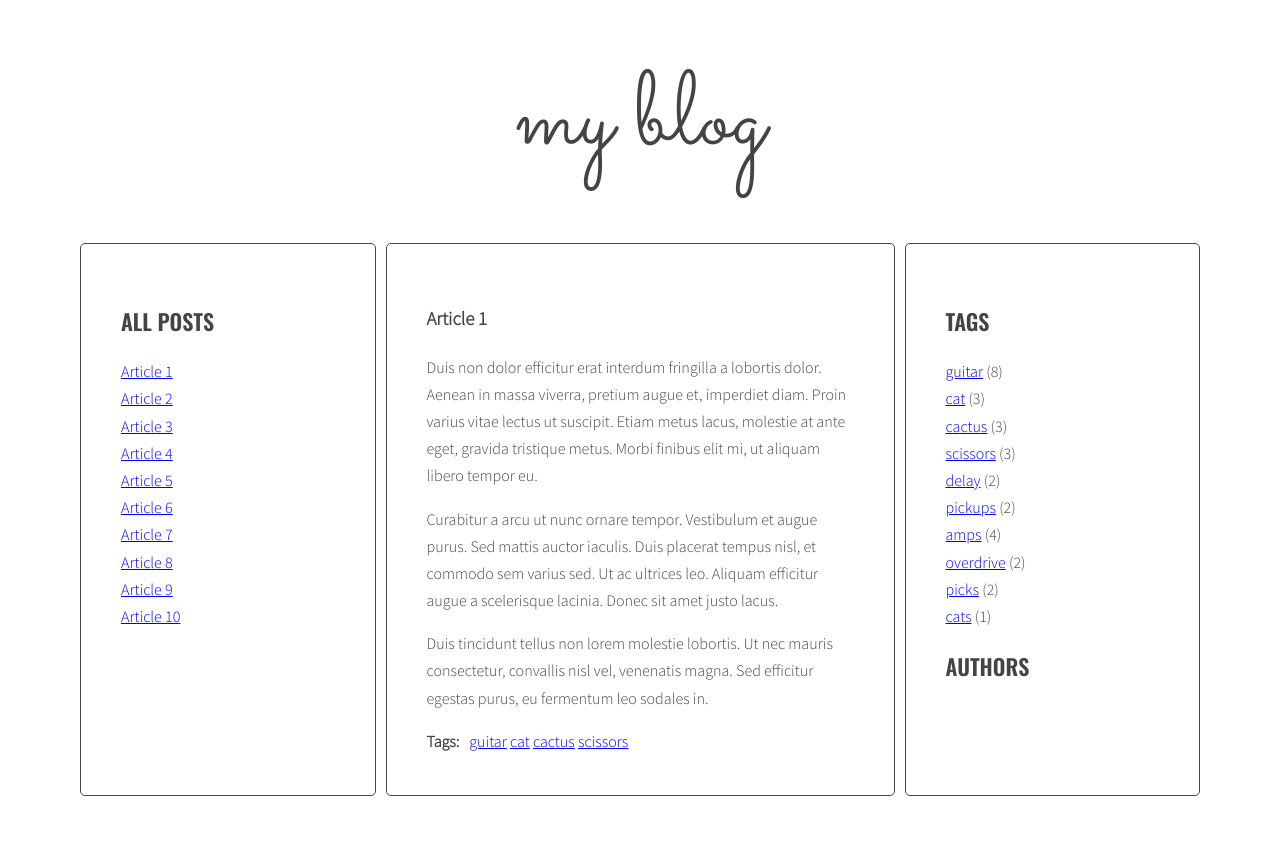
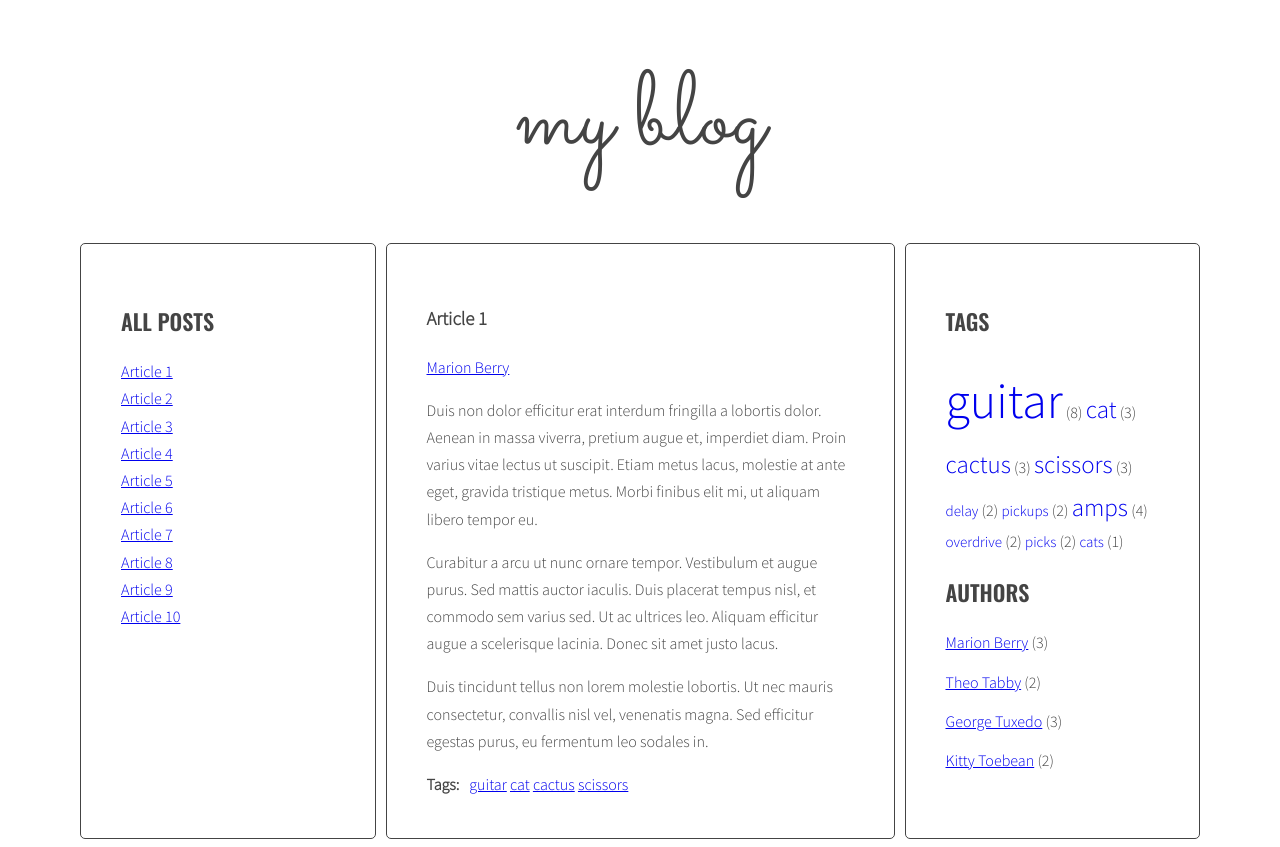
Before and after one commit to gombroo/javascript-blog, a website: page index.html in a window 1280 px wide. Before the commit the page ends 804 px from the top, so only its background shows below. Drawn offline with nearby package versions, Linux system fonts and the light colour scheme.

Commit message:
Fix authors list in sidebar

```diff
--- a/index.html
+++ b/index.html
@@ -244,7 +244,7 @@
 
     <script id="template-author-cloud-link" type="text/x-handlebars-template">
       {{#each authors}}
-      <li><a href="#author-{{ author }}" class="{{className}}" ><span>{{ author }}</span></a></li>
+      <li><a href="#author-{{ author }}" class="{{className}}" ><span>{{ author }}</span></a> ({{ count }})</li>
       {{/each}}
     </script>
 
--- a/js/script.js
+++ b/js/script.js
@@ -334,55 +334,32 @@ addClickListenersToTags();
 /* Generate authors */
 /* ------------------------------ */
 
-/* [NEW] find max and min count of each author's appearance */
-/*function calculateAuthorsParams(authors) {
-  const params = {
-    max: 0,
-    min: 999999
-  };
-  for (let author in authors) {
-
-    if (authors[author] > params.max) {
-      params.max = authors[author];
-    }
-  }
-  for (let author in authors) {
-
-    if (authors[author] < params.min) {
-      params.min = authors[author];
-    }
-  }
-  return params;
-}
-*/
-
 function calculateAuthorClass(count, params) {
   const classNumber = Math.floor(((count - params.min) / (params.max - params.min)) * opt.cloudClassCount + 1);
   return opt.cloudClassPrefix + classNumber;
 }
 
-
 function generateAuthors() {
 
-  /* [NEW] create a new variable allAuthors with an empty object */
+  /* create a new variable allAuthors with an empty object */
   let allAuthors = [];
 
-  /* [DONE] find all authors */
+  /* find all authors */
   const articles = document.querySelectorAll(opt.articleSelector); // search in .post
 
-  /* [DONE] START LOOP: for every author: */
+  /* START LOOP: for every author: */
   for (let article of articles) { // for each .post
 
-    /* [DONE] find author wrapper */
+    /* find author wrapper */
     const authorWrapper = article.querySelector(opt.articleAuthorSelector); // find empty html <p> tag to insert auhtor name
 
     /* make html variable with empty string */
-    let html = ''; // generate empty html string there
+    let html = '';
 
-    /* [DONE] get author from data-author attribute assigned to article */
+    /* get author from data-author attribute assigned to article */
     const articleAuthor = article.getAttribute('data-author'); // display articles assigned to author
 
-    /* [DONE] generate HTML link of the author */
+    /* generate HTML link of the author */
     // const authorHTML = '<a href="#' + articleAuthor + '">' + articleAuthor + '</a>';
     // const authorHTML = articleAuthor; - no link
     const authorHTMLData = {
@@ -391,31 +368,22 @@ function generateAuthors() {
     };
     const authorHTML = templates.authorLink(authorHTMLData);
 
-    /* [DONE] add generated code to html variable */
+    /* add generated code to html variable */
     html = html + authorHTML;
 
-    /* [NEW] check if this link is NOT already in allAuthors */
+    /* check if this link is NOT already in allAuthors */
     if (!allAuthors[articleAuthor]) {
 
-      /* [NEW] if not, add author to allAuthors object */
+      /* if not, add author to allAuthors object */
       allAuthors[articleAuthor] = 1;
     } else {
 
-      /* [NEW] if yes, increase the counter by 1 */
+      /* if yes, increase the counter by 1 */
       allAuthors[articleAuthor]++;
-    }
-
-    /* [DONE] insert HTML of all the links into the author wrapper sidebar*/
-    authorWrapper.innerHTML = html;
-  }
-  /* END LOOP: for every author: */
     }
 
     /* [NEW] find list of authors in right column */
     const authorList = document.querySelector(opt.authorsListSelector);
-
-/* [NEW] in which articles the most and less popular author appears */
-// const authorsParams = calculateAuthorsParams(allAuthors);
 
     /* [NEW] create variable for all links in HTML code */
     // let allAuthorsHTML = '';
@@ -423,21 +391,28 @@ const allAuthorsData = {
       authors: []
     };
 
- /* [NEW] START LOOP: for each author in allAuhtorsHTML */
+    /* START LOOP: for each author in allAuhtorsHTML */
     for (let author in allAuthors) {
 
       allAuthorsData.authors.push({
-  author: articleAuthor,
+        author: author,
+        count: allAuthors[author]
       });
 
-/* [NEW] END LOOP: for each author in allAuthors */
-
-
-/* [NEW] add html from allAuthorsHTML to authorList */
+      /* add html from allAuthorsHTML to authorList */
       // authorList.innerHTML = allAuthorsHTML;
 
       authorList.innerHTML = templates.authorCloudLink(allAuthorsData);
       console.log(allAuthorsData);
+
+      /* insert HTML of all the links into the author wrapper sidebar*/
+      authorWrapper.innerHTML = html;
+
+      /* END LOOP: for each author in allAuthors */
+    }
+
+  /* END LOOP: for every author: */
+  }
 }
 
 generateAuthors();
@@ -497,8 +472,8 @@ function addClickListenersToAuthors() {
     /* add authorClickHandler as event listener for that link */
     authorLink.addEventListener('click', authorClickHandler);
   }
+
   /* END LOOP: for each author */
-
 }
 
 addClickListenersToAuthors();
--- a/sass/style.scss
+++ b/sass/style.scss
@@ -109,7 +109,10 @@ body {
 }
 
 .post-author {
-  font-style: italic;
+  font-style: normal;
+  li {
+    list-style: none;
+  }
 }
 
 .post-tags {
@@ -118,3 +121,32 @@ body {
     margin: 0 10px 0 0;
   }
 }
+
+/* Tags */
+
+.sidebar .tags li {
+  display: inline-block;
+  a {
+    text-decoration: none;
+  }
+}
+
+.tag-size-1 {
+  font-size: 15px;
+}
+
+.tag-size-2 {
+  font-size: 25px;
+}
+
+.tag-size-3 {
+  font-size: 40px;
+}
+
+.tag-size-4 {
+  font-size: 45px;
+}
+
+.tag-size-5 {
+  font-size: 50px;
+}
```
Also changed, not shown: css/style.css, 1 other file. Lines whose indentation alone changed are shown as unchanged.
